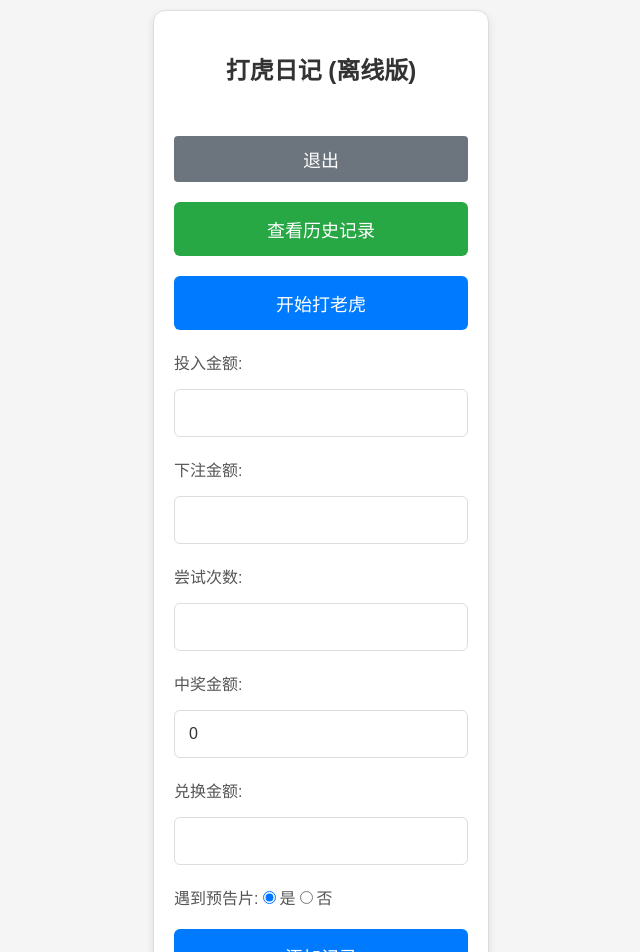
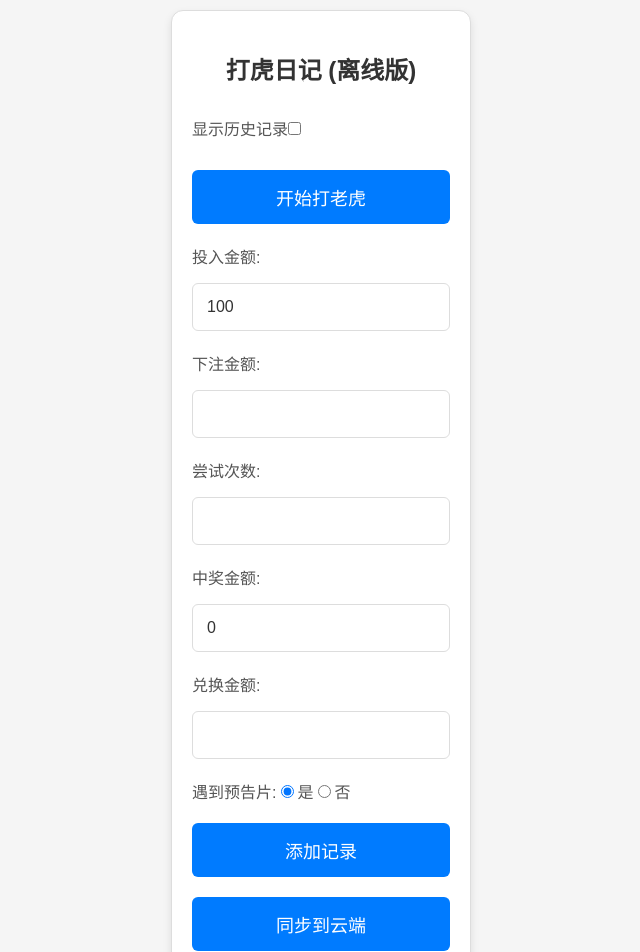
Before and after one commit to valeoclam/bolt-jjdiy, a React (Vite) app: page /offline-tiger-game in a window 1280 px wide. Shown: the top 952 px of the page, without its empty margins (319-959 px from the left). Built offline with nearby package versions, Linux system fonts and the light colour scheme.

Commit message:
Initial commit from your app

```diff
--- a/package.json
+++ b/package.json
@@ -1,7 +1,7 @@
 {
       "name": "supabase-inspiration-app",
       "private": true,
-      "version": "6.0.10.012925_beta",
+      "version": "6.1.0.013025_beta",
       "type": "module",
       "scripts": {
         "dev": "vite",
--- a/src/OfflineTigerGamePage.jsx
+++ b/src/OfflineTigerGamePage.jsx
@@ -6,7 +6,7 @@ import { useNavigate } from 'react-router-dom';
 import supabase from './supabaseClient';
 
 function OfflineTigerGamePage({ onLogout }) {
-  const [inputAmount, setInputAmount] = useState('');
+  const [inputAmount, setInputAmount] = useState('100');
   const [cashOutAmount, setCashOutAmount] = useState('');
   const [mainPhoto, setMainPhoto] = useState(null);
   const [winningPhotos, setWinningPhotos] = useState([]);
@@ -37,6 +37,13 @@ function OfflineTigerGamePage({ onLogout }) {
   const [showClearModal, setShowClearModal] = useState(false);
   const [clearOption, setClearOption] = useState('synced');
   const [activeInputRef, setActiveInputRef] = useState(null);
+  const [syncing, setSyncing] = useState(false);
+  const [syncMessage, setSyncMessage] = useState('');
+  const [showLoginModal, setShowLoginModal] = useState(false);
+  const [loginUsername, setLoginUsername] = useState('');
+  const [loginPassword, setLoginPassword] = useState('');
+  const [userId, setUserId] = useState(localStorage.getItem('offlineCalculatorUserId') || null);
+  const [loginError, setLoginError] = useState('');
 
 
   useEffect(() => {
@@ -163,6 +170,7 @@ function OfflineTigerGamePage({ onLogout }) {
     try {
       const newLog = {
         id: uuidv4(),
+        game_name: '打老虎',
         input_amount: parseFloat(inputAmount),
         cash_out_amount: parseFloat(cashOutAmount),
         main_photo: mainPhoto,
@@ -317,7 +325,7 @@ function OfflineTigerGamePage({ onLogout }) {
       inputElement.blur();
     }
     toggleKeyboard(inputField, inputElement);
-    setActiveInputRef(inputElement);
+		setActiveInputRef(inputElement);
   };
 
   useEffect(() => {
@@ -334,6 +342,102 @@ function OfflineTigerGamePage({ onLogout }) {
     };
   }, [activeInputRef]);
 
+  const handleSync = async () => {
+    setSyncing(true);
+    setSyncMessage('正在同步数据...');
+    if (!userId) {
+      setShowLoginModal(true);
+      setSyncing(false);
+      return;
+    }
+    try {
+      const storedLogs = localStorage.getItem('offlineTigerGameLogs');
+      if (!storedLogs) {
+        setSyncMessage('没有需要同步的数据。');
+        setSyncing(false);
+        return;
+      }
+
+      const logsToSync = JSON.parse(storedLogs).filter(log => !log.isSynced);
+      if (logsToSync.length === 0) {
+        setSyncMessage('所有数据已同步。');
+        setSyncing(false);
+        return;
+      }
+
+      for (const log of logsToSync) {
+        const { data, error } = await supabase
+          .from('tiger_game_logs')
+          .insert([{
+            user_id: userId,
+            game_name: log.game_name,
+            input_amount: log.input_amount,
+            cash_out_amount: log.cash_out_amount,
+            main_photo: log.main_photo,
+            winning_photos: log.winning_photos,
+            created_at: log.created_at,
+            attempts: log.attempts,
+            encountered_trailer: log.encountered_trailer,
+            bet_amount: log.bet_amount,
+            prize_amount: log.prize_amount,
+          }]);
+
+        if (error) {
+          console.error('同步数据到 Supabase 时发生错误:', error);
+          setSyncMessage(`同步数据失败，请重试。错误信息: ${error.message}`);
+          setSyncing(false);
+          return;
+        } else {
+          console.log('数据同步成功:', data);
+          const updatedLogs = logs.map(record =>
+            record.id === log.id ? { ...record, isSynced: true } : record
+          );
+          localStorage.setItem('offlineTigerGameLogs', JSON.stringify(updatedLogs));
+          setLogs(updatedLogs);
+        }
+      }
+      setSyncMessage('数据同步成功！');
+    } catch (error) {
+      console.error('同步数据时发生意外错误:', error);
+      setSyncMessage(`同步数据失败，请重试。错误信息: ${error.message}`);
+    } finally {
+      setSyncing(false);
+    }
+  };
+
+  const handleLogin = async () => {
+    setLoading(true);
+    setLoginError('');
+    try {
+      const { data, error } = await supabase
+        .from('users')
+        .select('id')
+        .eq('username', loginUsername)
+        .eq('password', loginPassword)
+        .single();
+
+      if (error) {
+        console.error('登录时发生错误:', error);
+        setLoginError('登录失败，请重试。');
+      } else if (data) {
+        console.log('登录成功, user_id:', data.id);
+        setUserId(data.id);
+        localStorage.setItem('offlineCalculatorUserId', data.id);
+        setShowLoginModal(false);
+        setLoginUsername('');
+        setLoginPassword('');
+        handleSync();
+      } else {
+        setLoginError('用户名或密码无效。');
+      }
+    } catch (error) {
+      console.error('发生意外错误:', error);
+      setLoginError('发生意外错误，请重试。');
+    } finally {
+      setLoading(false);
+    }
+  };
+
   const handleClearData = () => {
     setShowClearModal(true);
   };
@@ -342,7 +446,7 @@ function OfflineTigerGamePage({ onLogout }) {
     setLoading(true);
     try {
       if (clearOption === 'synced') {
-        const updatedLogs = logs.filter(log => !log.isSynced);
+        const updatedLogs = logs.filter(record => !record.isSynced);
         localStorage.setItem('offlineTigerGameLogs', JSON.stringify(updatedLogs));
         setLogs(updatedLogs);
       } else {
@@ -364,8 +468,17 @@ function OfflineTigerGamePage({ onLogout }) {
   return (
     <div className="container" ref={inputRef}>
       <h2>打虎日记 (离线版)</h2>
-      <button type="button" onClick={onLogout} className="logout-button">退出</button>
-      <button type="button" onClick={handleViewHistory} style={{ marginTop: '20px', backgroundColor: '#28a745' }}>查看历史记录</button>
+      <div style={{ display: 'flex', alignItems: 'center', marginBottom: '10px' }}>
+        <label style={{ marginRight: '10px' }}>
+          显示历史记录
+          <input
+            type="checkbox"
+            checked={showHistory}
+            onChange={() => setShowHistory(!showHistory)}
+            style={{ width: 'auto', margin: '0' }}
+          />
+        </label>
+      </div>
       <form onSubmit={handleSubmit}>
         <div className="form-group">
           <div className="file-input-container" style={{ marginTop: '20px' }}>
@@ -555,7 +668,7 @@ function OfflineTigerGamePage({ onLogout }) {
             <button type="button" onClick={() => handleNumberClick('1')} className="keyboard-button">1</button>
             <button type="button" onClick={() => handleNumberClick('2')} className="keyboard-button">2</button>
             <button type="button" onClick={() => handleNumberClick('3')} className="keyboard-button">3</button>
-            <button type="button" onClick={handleClearClick} className="keyboard-button clear-button">C</button>
+             <button type="button" onClick={handleClearClick} className="keyboard-button clear-button">C</button>
           </div>
           <div className="keyboard-row">
             <button type="button" onClick={() => handleNumberClick('4')} className="keyboard-button">4</button>
@@ -569,10 +682,48 @@ function OfflineTigerGamePage({ onLogout }) {
             <button type="button" onClick={() => handleNumberClick('9')} className="keyboard-button">9</button>
             <button type="button" onClick={() => handleNumberClick('0')} className="keyboard-button">0</button>
           </div>
-          <div className="keyboard-row">
+           <div className="keyboard-row">
             <button type="button" onClick={handleDecimalClick} className="keyboard-button">.</button>
-            <button type="button" onClick={handleTabClick} className="keyboard-button">Tab</button>
-            <button type="button" onClick={handleHideKeyboard} className="keyboard-button">隐藏</button>
+            <button type="button" onClick={handleTabClick} className="keyboard-button" style={{ fontSize: '16px' }}>Tab</button>
+            <button type="button" onClick={handleHideKeyboard} className="keyboard-button" style={{ fontSize: '16px' }}>隐藏</button>
+          </div>
+        </div>
+      )}
+      <button type="button" onClick={handleSync} disabled={syncing} style={{ marginTop: '20px', backgroundColor: '#007bff' }}>
+        {syncing ? '同步中...' : '同步到云端'}
+      </button>
+      {syncMessage && <p style={{ marginTop: '10px', textAlign: 'center' }}>{syncMessage}</p>}
+            {showLoginModal && (
+        <div className="modal">
+          <div className="modal-content">
+            <h2>登录</h2>
+            <div className="form-group">
+              <label htmlFor="loginUsername">用户名:</label>
+              <input
+                type="text"
+                id="loginUsername"
+                value={loginUsername}
+                onChange={(e) => setLoginUsername(e.target.value)}
+              />
+            </div>
+            <div className="form-group">
+              <label htmlFor="loginPassword">密码:</label>
+              <input
+                type="password"
+                id="loginPassword"
+                value={loginPassword}
+                onChange={(e) => setLoginPassword(e.target.value)}
+              />
+            </div>
+            {loginError && <p className="error-message">{loginError}</p>}
+            <div style={{ display: 'flex', justifyContent: 'center', gap: '10px' }}>
+              <button type="button" onClick={handleLogin} disabled={loading} style={{ backgroundColor: '#28a745' }}>
+                {loading ? '登录中...' : '登录'}
+              </button>
+              <button type="button" onClick={() => setShowLoginModal(false)} style={{ backgroundColor: '#dc3545' }}>
+                取消
+              </button>
+            </div>
           </div>
         </div>
       )}
@@ -617,8 +768,7 @@ function OfflineTigerGamePage({ onLogout }) {
           </div>
         </div>
       )}
-      <button type="button" onClick={handleBackToModules} style={{ marginTop: '10px', backgroundColor: '#6c757d' }}>返回神奇百宝箱</button>
-    </div>
+      </div>
   );
 }
 
--- a/src/TigerGamePage.jsx
+++ b/src/TigerGamePage.jsx
@@ -6,7 +6,7 @@ import { Link, useNavigate } from 'react-router-dom';
 import supabase from './supabaseClient';
 
 function TigerGamePage({ loggedInUser, onLogout }) {
-  const [inputAmount, setInputAmount] = useState('');
+  const [inputAmount, setInputAmount] = useState('100');
   const [cashOutAmount, setCashOutAmount] = useState('');
   const [mainPhoto, setMainPhoto] = useState(null);
   const [winningPhotos, setWinningPhotos] = useState([]);
```
Also changed, not shown: src/OfflinePaymentMultiplierCalculator.jsx (indentation only), 1 other file (tests, documents, lock files or other folders).
